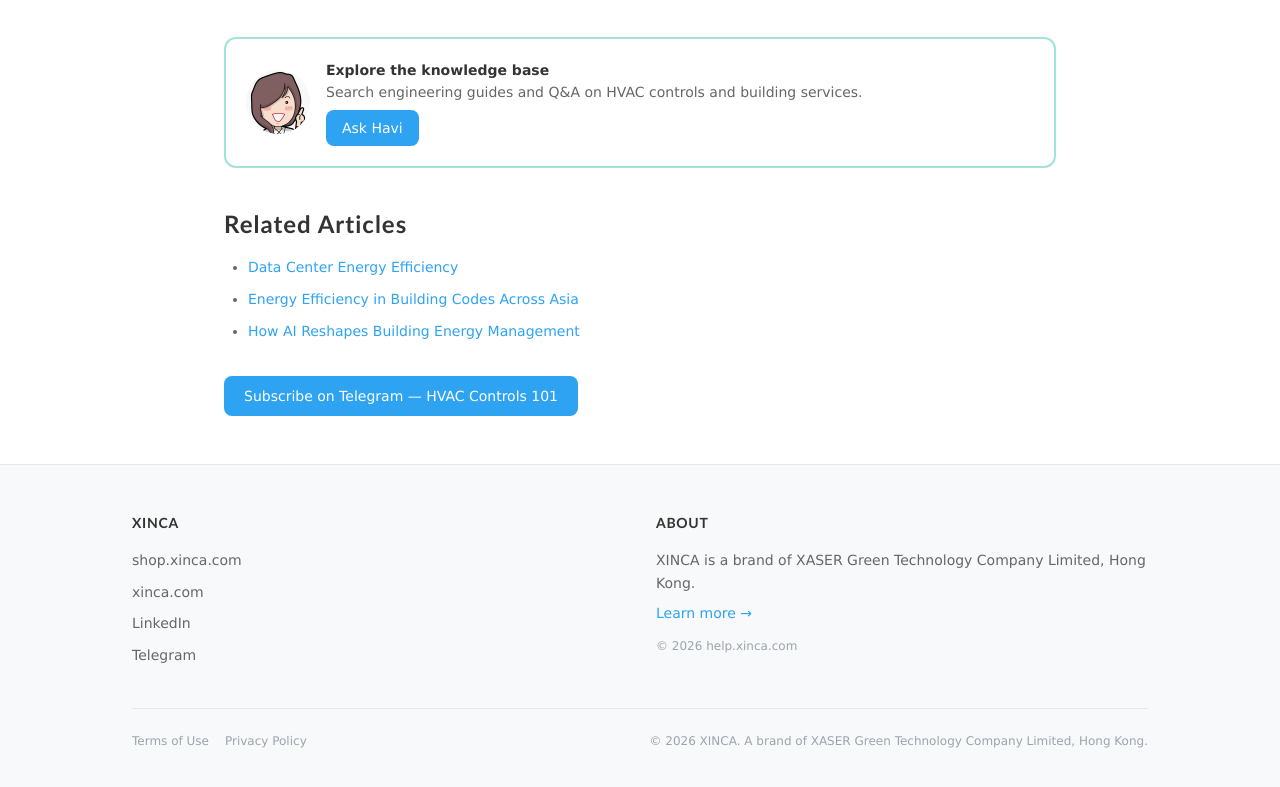
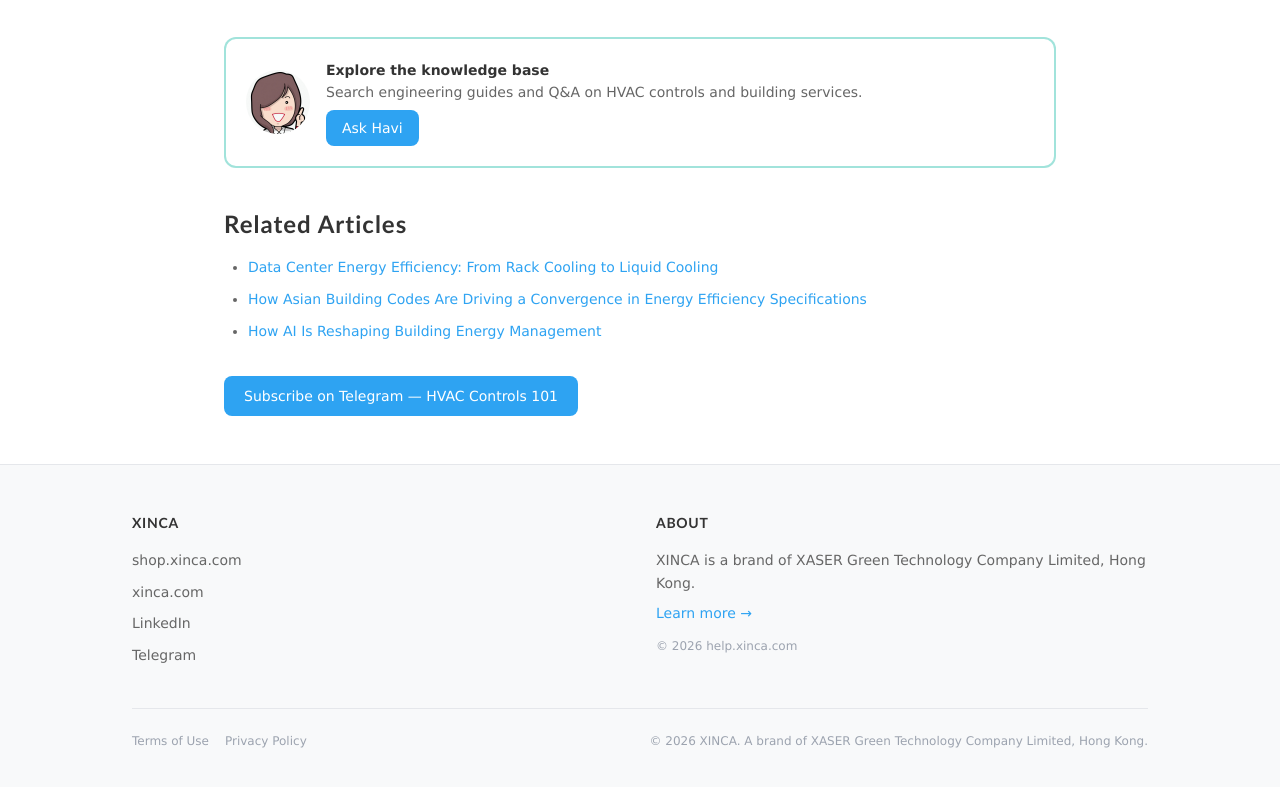
Before and after one commit to lvipclub/ai-xinca, an Astro site: page /a/hvac-industry-statistics-2026 in a window 1280 px wide. Shown: the part 9262-10049 px from the top of the page. Built offline with nearby package versions, Linux system fonts and the light colour scheme; Astro itself is replaced by a stand-in of ours.

Commit message:
Weekend: update related article cross-links

```diff
--- a/src/pages/a/data-center-glycol-cooling.astro
+++ b/src/pages/a/data-center-glycol-cooling.astro
@@ -298,7 +298,7 @@
       <ul>
         <li><a href="/a/data-center-energy-efficiency/">Data Center Energy Efficiency: From Rack Cooling to Liquid Cooling</a></li>
         <li><a href="/a/energy-efficiency-building-codes-asia/">How Asian Building Codes Are Driving a Convergence in Energy Efficiency Specifications</a></li>
-        <li><a href="/a/building-controls-bms-integration/">Modern BMS Integration: From Traditional DDC to IoT-Enabled Building Controls</a></li>
+        <li><a href="/a/hydronic-failure-casebook/">Chilled-Water Failure Casebook: Four Patterns, First Checks</a></li>
       </ul>
 
 
--- a/src/pages/a/hvac-industry-statistics-2026.astro
+++ b/src/pages/a/hvac-industry-statistics-2026.astro
@@ -157,9 +157,9 @@
     <div class="mt-10">
       <h2 class="text-2xl font-bold text-[#333] mb-4" style="font-family:'Trebuchet MS',Trebuchet,Helvetica,Arial,sans-serif">Related Articles</h2>
       <ul class="list-disc pl-6 space-y-2 text-[#666]">
-        <li><a href="/a/data-center-energy-efficiency/" class="text-[#2ea3f2] hover:underline">Data Center Energy Efficiency</a></li>
-        <li><a href="/a/energy-efficiency-building-codes-asia/" class="text-[#2ea3f2] hover:underline">Energy Efficiency in Building Codes Across Asia</a></li>
-        <li><a href="/a/ai-building-energy-management/" class="text-[#2ea3f2] hover:underline">How AI Reshapes Building Energy Management</a></li>
+        <li><a href="/a/data-center-energy-efficiency/" class="text-[#2ea3f2] hover:underline">Data Center Energy Efficiency: From Rack Cooling to Liquid Cooling</a></li>
+        <li><a href="/a/energy-efficiency-building-codes-asia/" class="text-[#2ea3f2] hover:underline">How Asian Building Codes Are Driving a Convergence in Energy Efficiency Specifications</a></li>
+        <li><a href="/a/ai-building-energy-management/" class="text-[#2ea3f2] hover:underline">How AI Is Reshaping Building Energy Management</a></li>
       </ul>
     </div>
     <div class="mt-8">
```
